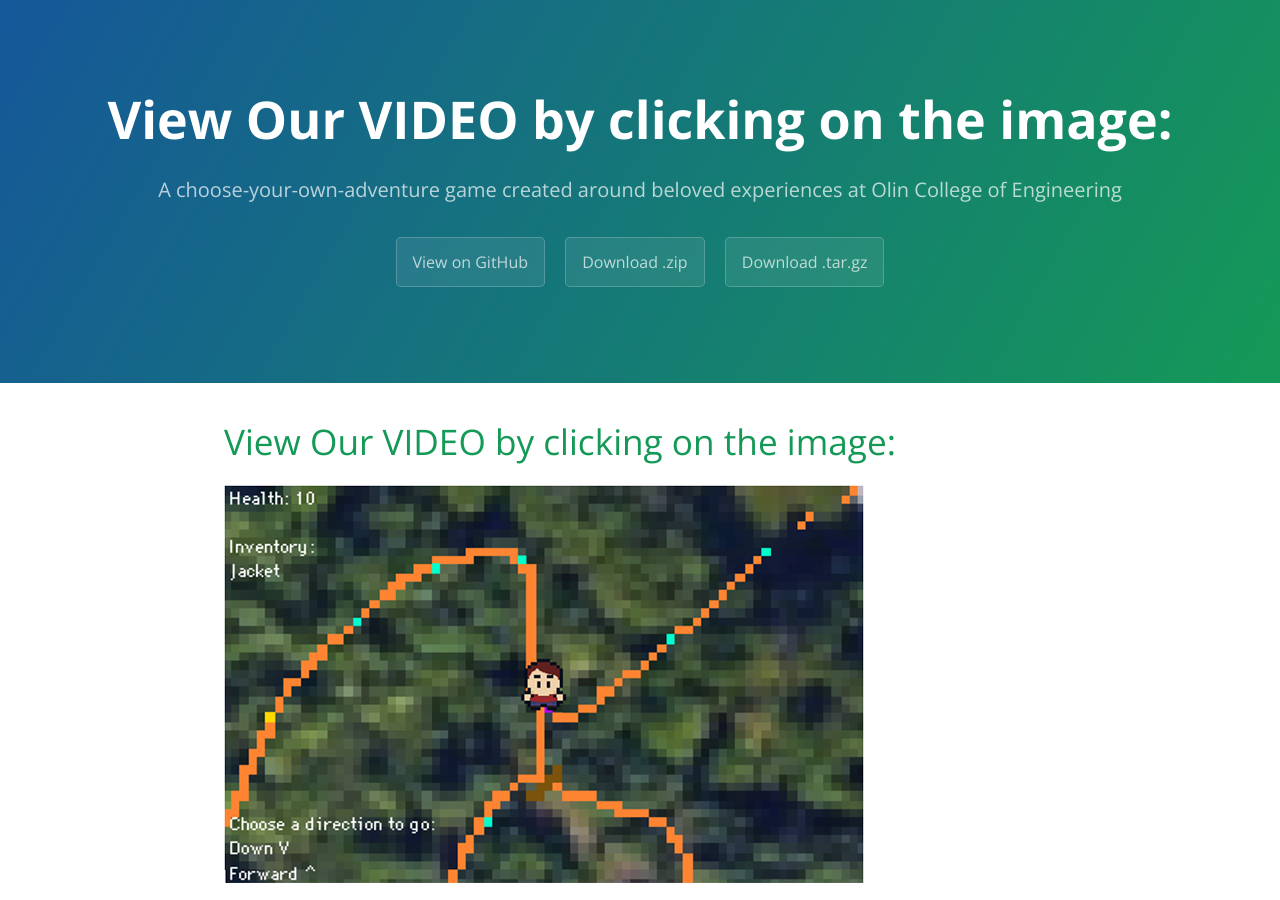
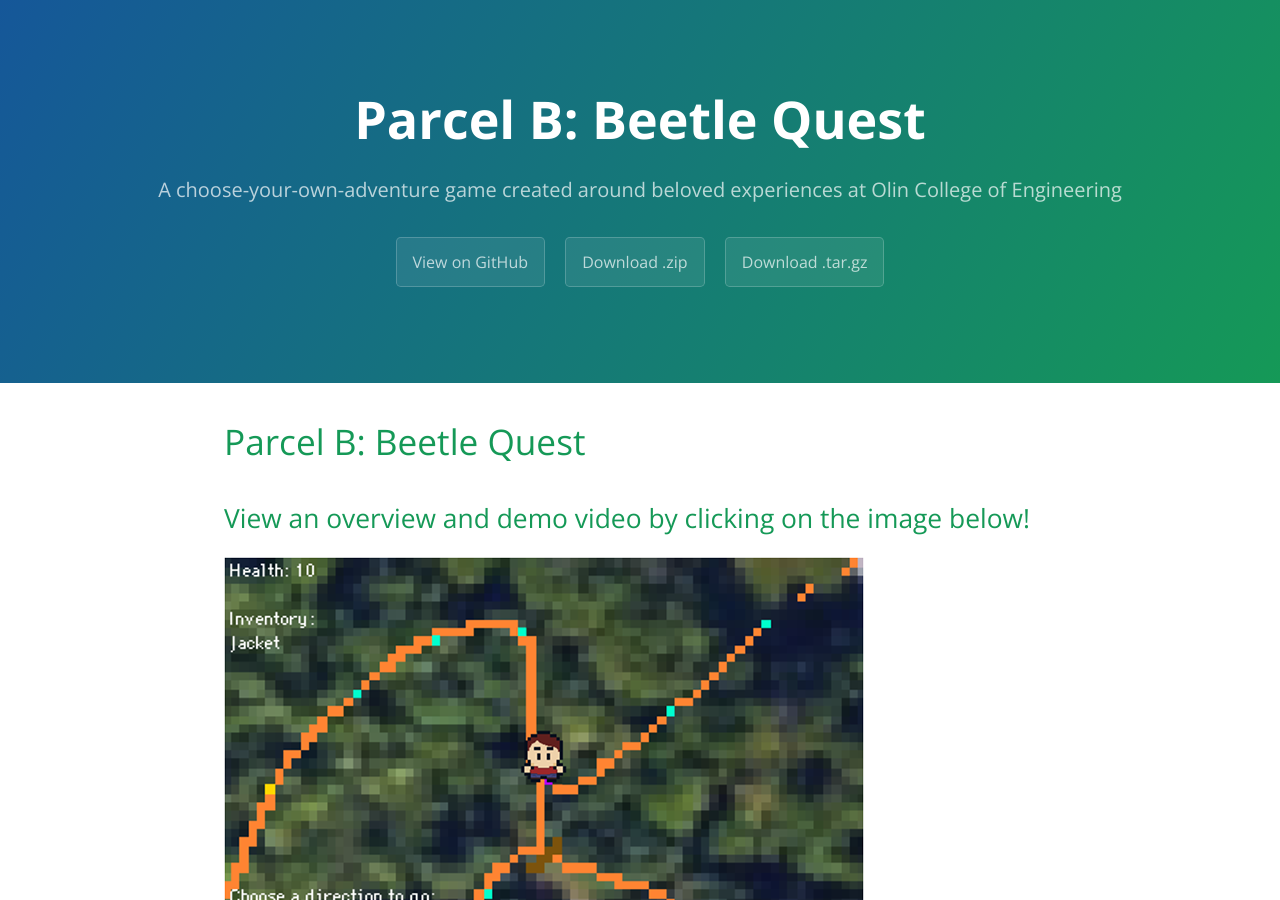
Before and after one commit to mbelanger0/parcel-b-beetle-quest, a Jekyll site: the page built from docs/index.md, in a window 1280 px wide and 900 px high. Built offline with Jekyll 4.4.1, drawn with Linux system fonts in a browser that asks for light colours; our own code applies the rules of GitHub Pages for plain Markdown files.

Commit message:
Update website title; fix pylint error

```diff
--- a/docs/index.md
+++ b/docs/index.md
@@ -2,7 +2,8 @@
 layout: default
 ---
 
-# View Our VIDEO by clicking on the image:
+# Parcel B: Beetle Quest
+## View an overview and demo video by clicking on the image below!
 [![VIDEO: Parcel B: Beetle Quest](images/map-scene.PNG)](https://www.youtube.com/watch?v=HmeGbPQOlmk)
 
 # Overview
--- a/test_scene.py
+++ b/test_scene.py
@@ -1,12 +1,14 @@
 """
 Unit tests to test the functions in the scene class that don't exclusively
 print to a pygame surface.
+
+NOTE: THESE UNIT TESTS RELY ON BEING ABLE TO CREATE A PYGAME WINDOW
 """
 
+import pygame
+from PIL import Image
 import scene
 import character
-import pygame
-from PIL import Image
 
 
 def test_map_no_offset():
```
